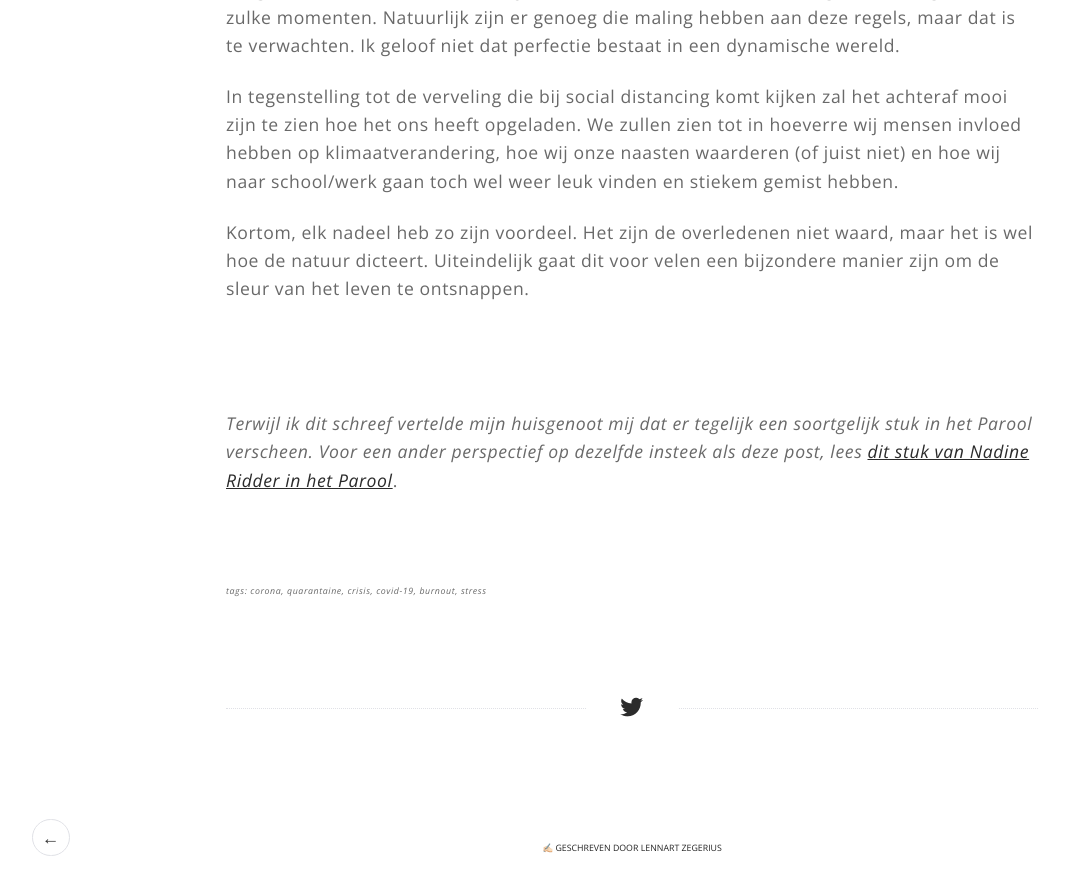
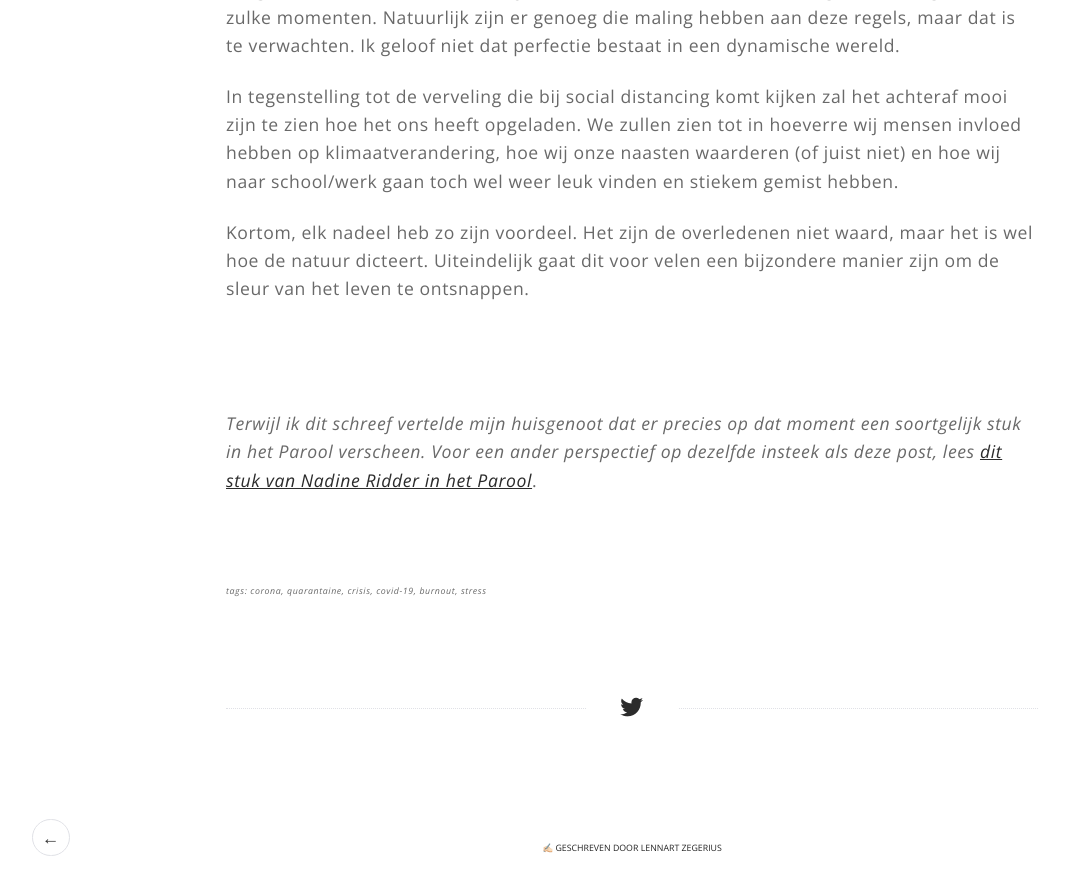
Before and after one commit to Lenzeg/Cogsci_blog, a Jekyll site: the page built from _posts/2020-04-04-corona.markdown, in a window 1280 px wide and 900 px high, scrolled down 1949 px. Shown: the top 895 px of the window, without its empty margins (8-1077 px from the left). Built offline with Jekyll 4.4.1, drawn with Linux system fonts in a browser that asks for light colours.

Commit message:
corona 2

```diff
--- a/_posts/2020-04-04-corona.markdown
+++ b/_posts/2020-04-04-corona.markdown
@@ -34,7 +34,7 @@
 
 
 <br><br><br>
-*Terwijl ik dit schreef vertelde mijn huisgenoot mij dat er tegelijk een soortgelijk stuk in het Parool verscheen. Voor een ander perspectief op dezelfde insteek als deze post, lees [dit stuk van Nadine Ridder in het Parool](https://www.parool.nl/columns-opinie/een-stressvrij-gezond-en-dus-rijk-leven-met-minder-prikkels~b10d798e/)*.
+*Terwijl ik dit schreef vertelde mijn huisgenoot dat er precies op dat moment een soortgelijk stuk in het Parool verscheen. Voor een ander perspectief op dezelfde insteek als deze post, lees [dit stuk van Nadine Ridder in het Parool](https://www.parool.nl/columns-opinie/een-stressvrij-gezond-en-dus-rijk-leven-met-minder-prikkels~b10d798e/)*.
 
 
 
```
